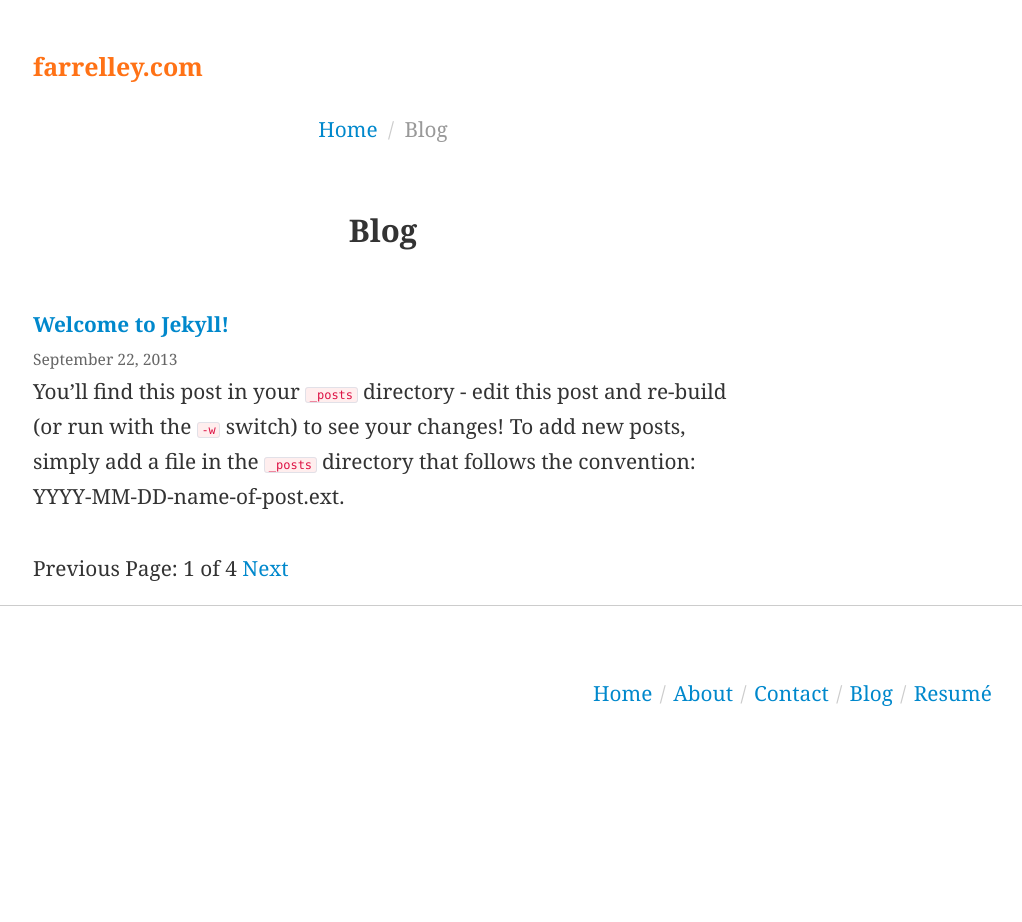
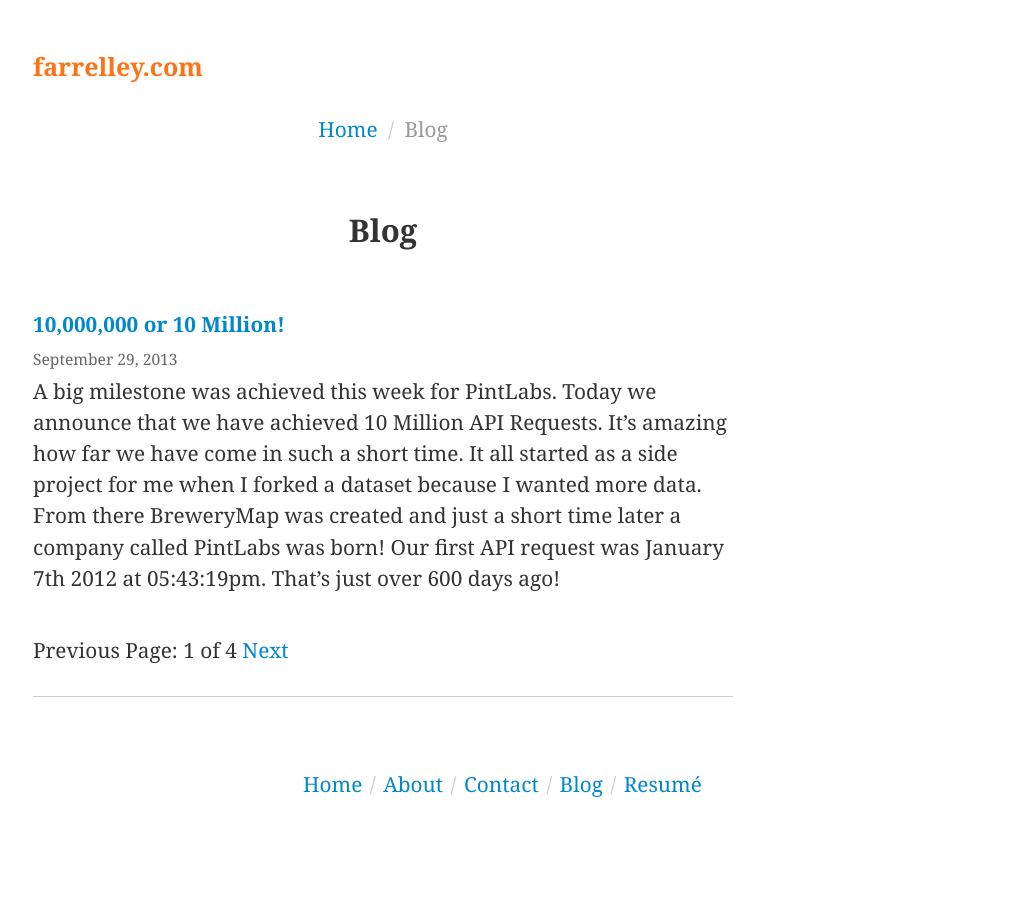
Before and after one commit to farrelley/farrelley.github.io, a Jekyll site: the page built from blog/index.html, in a window 1280 px wide. Shown: the whole page, without its empty margins (257-1279 px from the left). Built offline with Jekyll 4.4.1, drawn with Linux system fonts in a browser that asks for light colours; nearby versions of some CDN libraries; library files that are not in the unit come from our copies; the list of posts is cut into pages by our own code; before the commit the page ends 900 px from its top, so only the background shows below that.

Commit message:
Added new Post and fixed layout issue with footer

```diff
--- a/_layouts/default.html
+++ b/_layouts/default.html
@@ -19,9 +19,6 @@
     <link href="/assets/css/bootstrap-responsive.css" rel="stylesheet">
     <link href="/assets/css/syntax.css" rel="stylesheet">
 
-
-
-
     <!-- HTML5 shim, for IE6-8 support of HTML5 elements -->
     <!--[if lt IE 9]>
       <script src="/assets/js/html5shiv.js"></script>
@@ -38,7 +35,6 @@
 
       {{ content }}
 
-  </div>
     <hr>
 
     <div class="footer">
--- a/_posts/2013-09-22-welcome-to-jekyll.markdown
+++ /dev/null
@@ -1,25 +0,0 @@
----
-layout: post
-title:  "Welcome to Jekyll!"
-lead: "Something goes here"
-date:   2013-09-22 13:52:17
-categories: jekyll update
----
-
-You'll find this post in your `_posts` directory - edit this post and re-build (or run with the `-w` switch) to see your changes!
-To add new posts, simply add a file in the `_posts` directory that follows the convention: YYYY-MM-DD-name-of-post.ext.
-
-Jekyll also offers powerful support for code snippets:
-
-{% highlight ruby %}
-def print_hi(name)
-  puts "Hi, #{name}"
-end
-print_hi('Tom')
-#=> prints 'Hi, Tom' to STDOUT.
-{% endhighlight %}
-
-Check out the [Jekyll docs][jekyll] for more info on how to get the most out of Jekyll. File all bugs/feature requests at [Jekyll's GitHub repo][jekyll-gh].
-
-[jekyll-gh]: https://github.com/mojombo/jekyll
-[jekyll]:    http://jekyllrb.com
--- /dev/null
+++ b/_posts/2013-09-29-ten-million-api-requests.markdown
@@ -0,0 +1,10 @@
+---
+title: "10,000,000 or 10 Million!"
+lead: "API Achievement Unlocked"
+layout: post
+tags: [apis, pintlabs]
+---
+
+A big milestone was achieved this week for PintLabs.  Today we announce that we have achieved 10 Million API Requests.  It's amazing how far we have come in such a short time.  It all started as a side project for me when I forked a dataset because I wanted more data.  From there BreweryMap was created and just a short time later a company called PintLabs was born!  Our first API request was January 7th 2012 at 05:43:19pm. That's just over 600 days ago!
+
+Cheers to the next 600 or so days!  Let there be 10M+ more requests!
```
Lines whose indentation alone changed are shown as unchanged.
